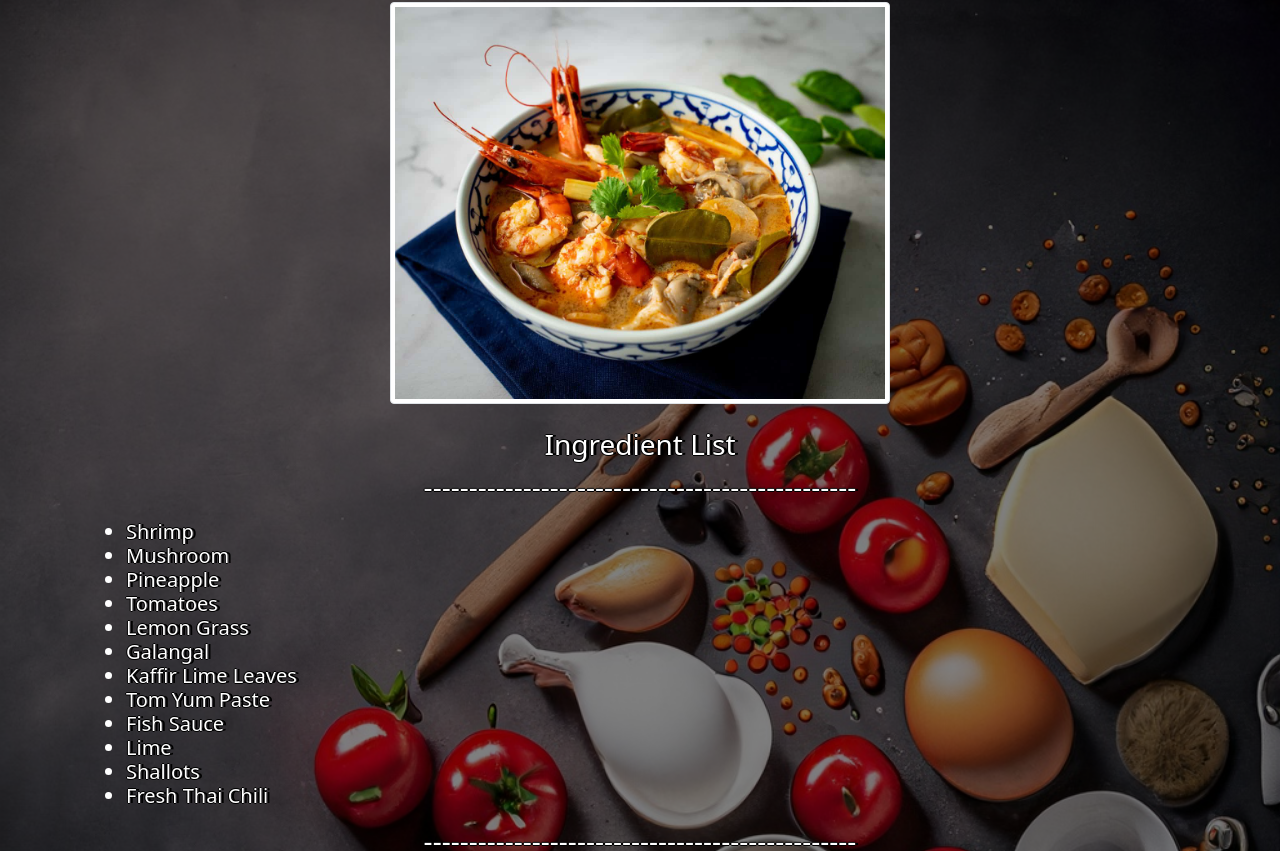
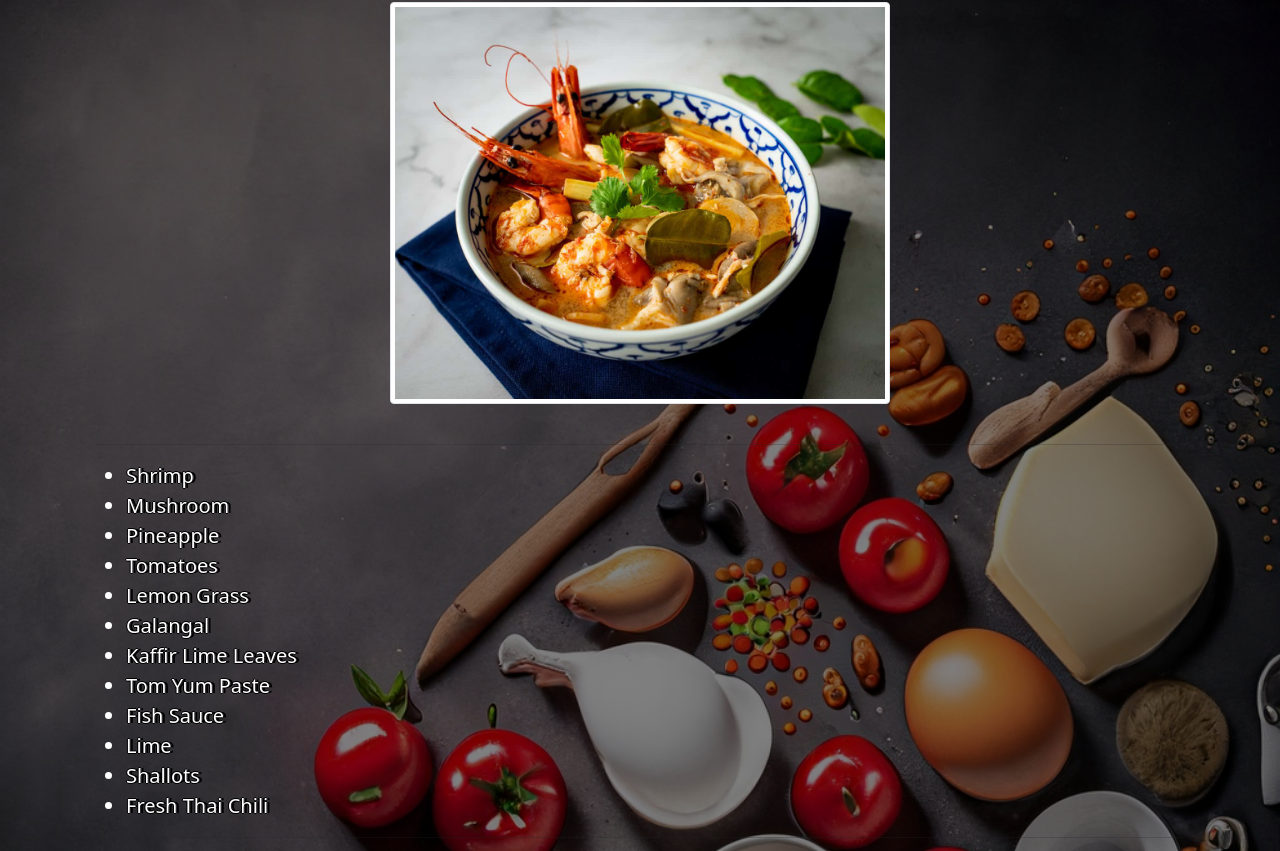
Before and after one commit to Dinomyt/LaoN-MC-3-Food-Blog, a plain HTML site: page soup.html in a window 1280 px wide. Shown: the part 100-951 px from the top of the page. Drawn offline with nearby package versions, Linux system fonts and the light colour scheme.

Commit message:
peer reviewed by Neo

```diff
--- a/soup.html
+++ b/soup.html
@@ -54,8 +54,8 @@
 
         <div class="container">
             <br>
-            <h3>Ingredient List<h3>
-                <p>------------------------------------------------</p>
+            <hr />
+                <!-- <p>------------------------------------------------</p> -->
                 <ul class="li-style">
                     <li>Shrimp</li>
                     <li>Mushroom</li>
@@ -70,7 +70,8 @@
                     <li>Shallots</li>
                     <li>Fresh Thai Chili</li>
                 </ul>
-                <p>------------------------------------------------</p>
+                <hr />
+                <!-- <p>------------------------------------------------</p> -->
         </div>
         <div class="container">
             <h3>Directions</h3>
```
Also changed, not shown: desert.html (+4 -2 lines), index.html (+2 -2 lines), main-course.html (+4 -2 lines).
